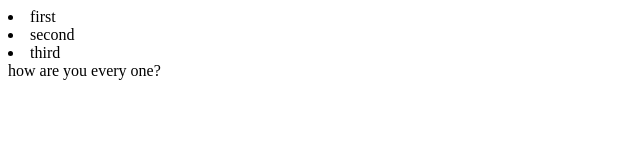
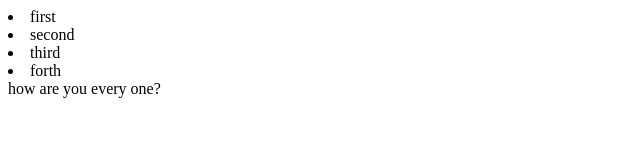
Before and after one commit to userosy664947/web_development_2, a plain HTML site: page index.html in a window 1280 px wide. Shown: the whole page, without its empty margins (0-640 px from the left). Drawn offline with Linux system fonts and the light colour scheme.

Commit message:
Update index.html

```diff
--- a/index.html
+++ b/index.html
@@ -5,6 +5,7 @@
         <li>first</li>
         <li>second</li>
         <li>third</li>
+        <li>forth</li>
     </nav>
 </header>
 
```
